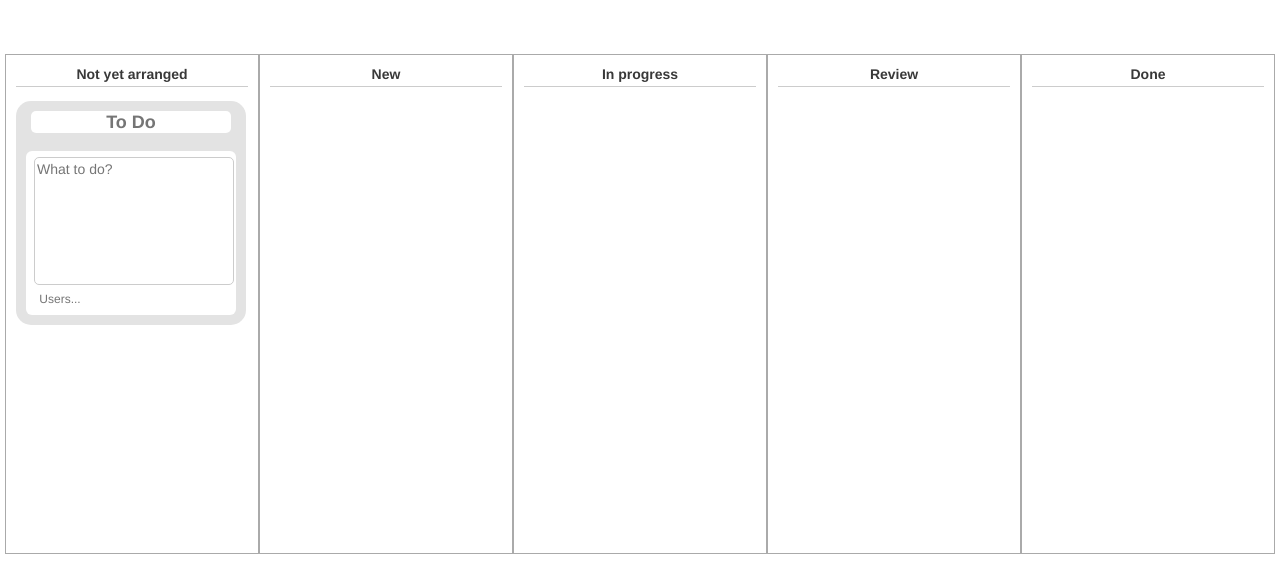
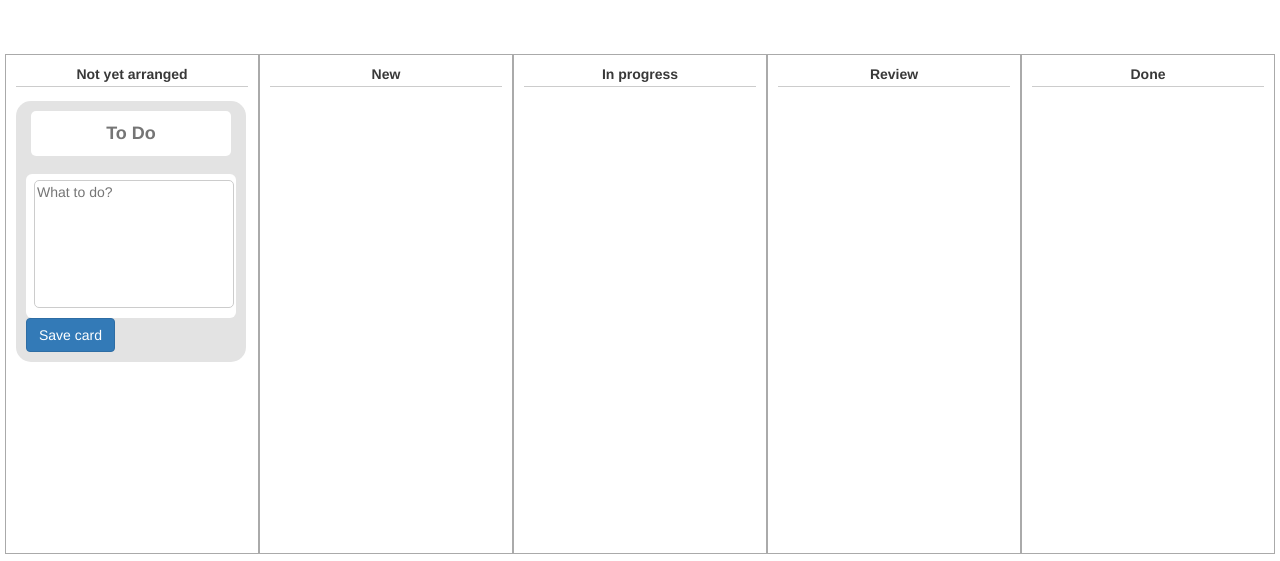
Before and after one commit to CodecoolBP20162/web-with-python-proman-keng-uru, a Flask app: page /board in a window 1280 px wide. Shown: the part 51-612 px from the top of the page. Run offline with Flask 2, Linux system fonts and the light colour scheme; some libraries are stand-ins or nearby versions.

Commit message:
Stoned version, base for improvement

```diff
--- a/templates/board.html
+++ b/templates/board.html
@@ -9,6 +9,7 @@
     <script src="https://code.jquery.com/jquery-1.12.4.js"></script>
     <script src="https://code.jquery.com/ui/1.12.1/jquery-ui.js"></script>
     <script src="{{url_for('static', filename='script.js') }}"></script>
+    <script src="{{url_for('static', filename='card_storage.js') }}"></script>
 
 {% endblock %}
 {% block body %}
@@ -17,13 +18,15 @@
         <div id="div1" class="arrange" ondrop="drop(event)" ondragover="allowDrop(event)">
             <label>Not yet arranged</label><br><br>
 
-            <div class="card" id="drag13" draggable="true" ondragstart="drag(event)">
-                <header><input placeholder="To Do"></header><br>
-                    <article class="card_text">
-                        <textarea placeholder="What to do?" style="border-radius:5px; border: 0.1em solid #ccc; margin: 0px; max-width:208px; width: 208px; height: 128px;"></textarea>
-                    <div><input class="users" placeholder=" Users..."></div>
-                    </article>
+            <div class="card" id="new-card">
+                <header><input id="new-card-title" class="new-board-card" type="text" placeholder="To Do"></header><br>
+                <article class="card_text">
+                <textarea id = "new-card-description" placeholder="What to do?" style="border-radius:5px; border: 0.1em solid #ccc; margin: 0px; max-width:208px; width: 208px; height: 128px;"></textarea>
+                </article>
+                <button id="add-card" type="submit" class="btn btn-primary" >Save card</button>
             </div>
+        <div id="card_objects" draggable="true" ondragstart="drag(event)"></div>
+
         </div>
         <div id="div2" class="arrange" ondrop="drop(event)" ondragover="allowDrop(event)">
             <label>New</label><br><br>
```
